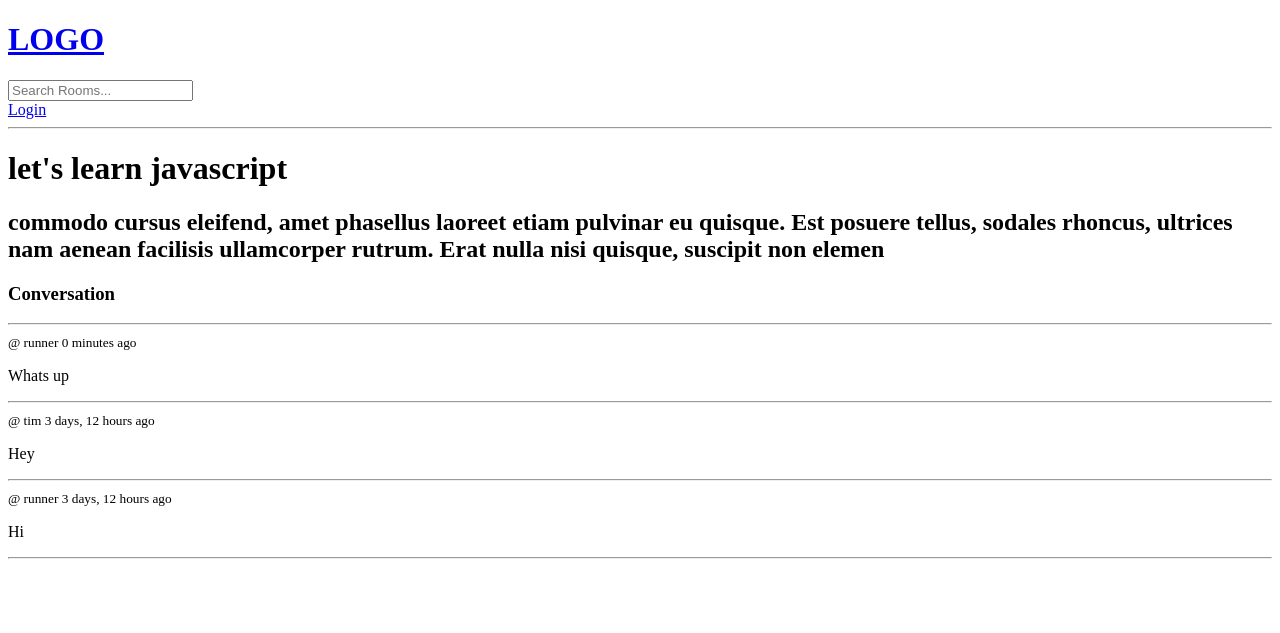
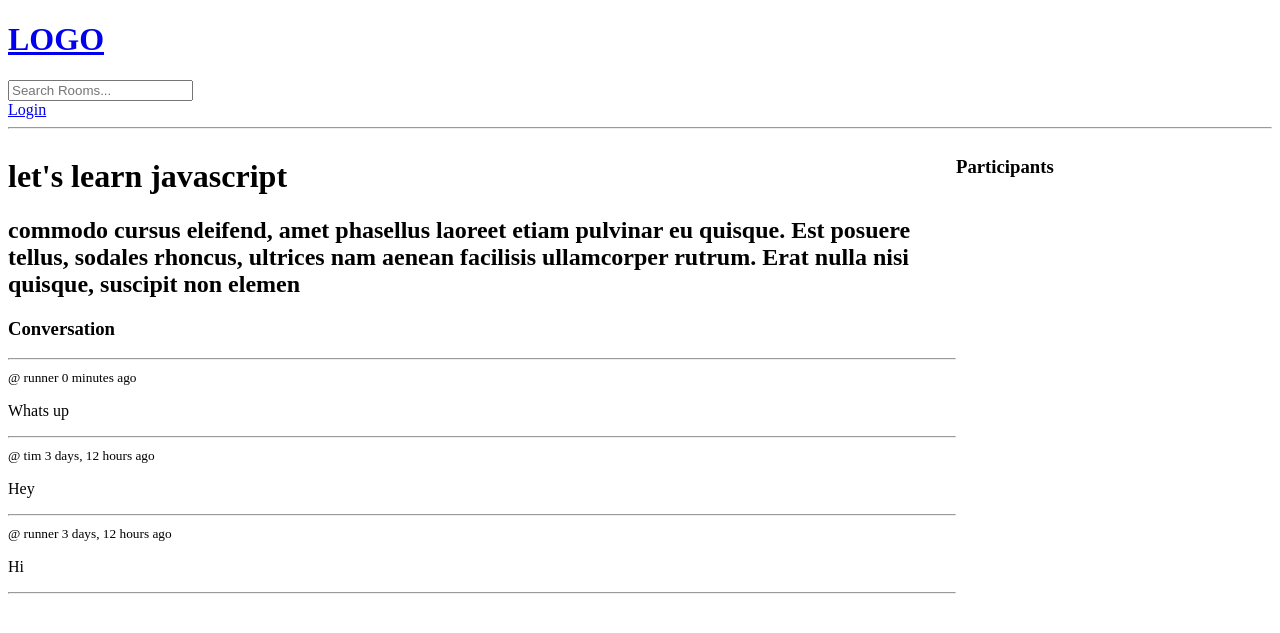
Before and after one commit to nageshpk/Django-dennis-tutorial, a Django app: page /room/1/ in a window 1280 px wide. Shown: the top 633 px of the page. Run offline with Django 3.2, Linux system fonts and the light colour scheme; data comes from the database, SQL or seed files in the repository.

Commit message:
edit room template

```diff
--- a/base/templates/base/room.html
+++ b/base/templates/base/room.html
@@ -2,10 +2,20 @@
 
 {% block content %}
 
+<style>
+  .room-container {
+    display: grid;
+    grid-template-columns: 3fr 1fr;
+  }
+</style>
+
+<div class="room-container">
+
+  <div>
+
     <h1> {{room.name}} </h1>
 
     <h2>{{ room.description }}</h2>
-
 
 
     <div class="comment-wrapper">
@@ -30,5 +40,13 @@
     </div>
     {% endif %}
 
+  </div>
+
+  <div>
+    <h3>Participants</h3>
+  </div>
+
+
+</div>
 
 {% endblock %}
```
Lines whose indentation alone changed are shown as unchanged.
